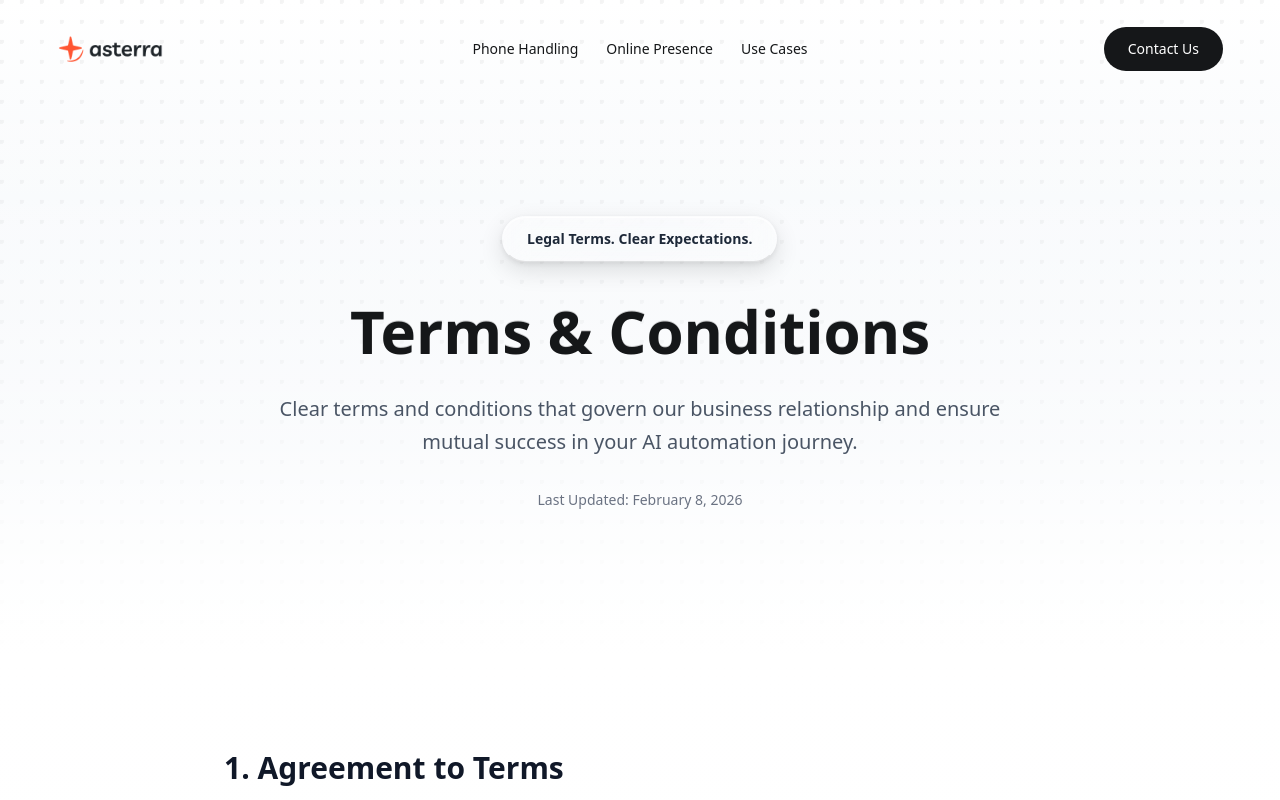
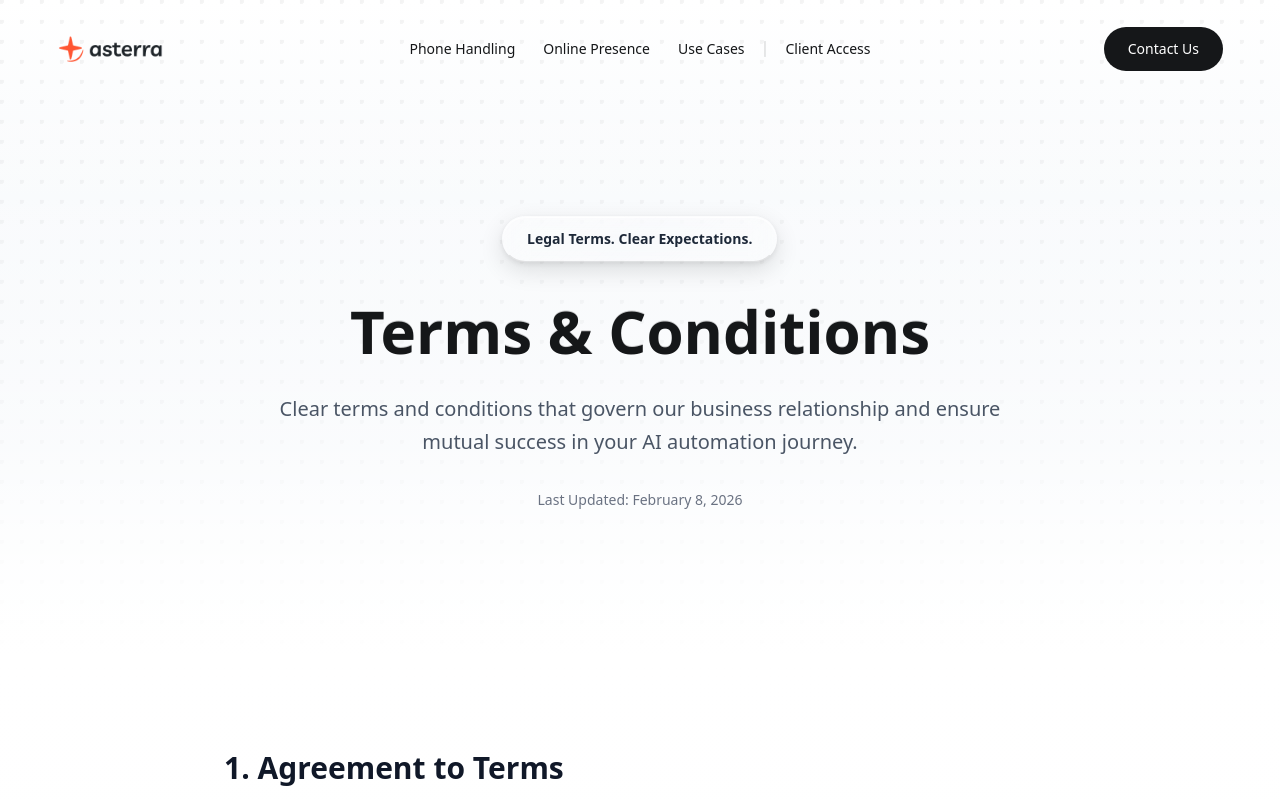
Before and after one commit to YarKakaee/asterra, a Next.js app: page /terms in a window 1280 px wide. Shown: the top 800 px of the page. Built offline with nearby package versions, Linux system fonts and the light colour scheme.

Commit message:
client access navbar

```diff
--- a/app/components/Navbar.js
+++ b/app/components/Navbar.js
@@ -1,6 +1,6 @@
 'use client';
 
-import { useState, useEffect } from 'react';
+import { useState, useEffect, Fragment } from 'react';
 import Image from 'next/image';
 import { motion, AnimatePresence } from 'framer-motion';
 import Link from 'next/link';
@@ -79,6 +79,11 @@ const Navbar = () => {
 			name: 'Use Cases',
 			hasDropdown: false,
 			href: '/#use-cases',
+		},
+		{
+			name: 'Client Access',
+			hasDropdown: false,
+			href: 'https://dashboard.asterra.ca',
 		},
 	];
 
@@ -234,8 +239,8 @@ const Navbar = () => {
 						{/* Center: Desktop Navigation */}
 						<div className="hidden lg:flex items-center gap-1 absolute left-1/2 transform -translate-x-1/2">
 							{navItems.map((item) => (
+								<Fragment key={item.name}>
 									<div
-									key={item.name}
 										className="relative dropdown-trigger"
 										onMouseEnter={() =>
 											item.hasDropdown &&
@@ -247,7 +252,8 @@ const Navbar = () => {
 												const relatedTarget =
 													e.relatedTarget;
 												const relatedEl =
-												relatedTarget instanceof Element
+													relatedTarget instanceof
+													Element
 														? relatedTarget
 														: null;
 												if (
@@ -328,9 +334,12 @@ const Navbar = () => {
 										{/* Clean Dropdown Menu */}
 										<AnimatePresence>
 											{item.hasDropdown &&
-											activeDropdown === item.name && (
+												activeDropdown ===
+													item.name && (
 													<motion.div
-													variants={dropdownVariants}
+														variants={
+															dropdownVariants
+														}
 														initial="hidden"
 														animate="visible"
 														exit="exit"
@@ -341,7 +350,9 @@ const Navbar = () => {
 															)
 														}
 														onMouseLeave={() =>
-														setActiveDropdown(null)
+															setActiveDropdown(
+																null,
+															)
 														}
 													>
 														{/* Invisible bridge area to prevent dropdown from closing when moving mouse through gap */}
@@ -417,6 +428,10 @@ const Navbar = () => {
 												)}
 										</AnimatePresence>
 									</div>
+									{item.name === 'Use Cases' && (
+										<div className="h-4 w-px bg-[#151719]/20 rounded-full mx-1" />
+									)}
+								</Fragment>
 							))}
 						</div>
 
```
Lines whose indentation alone changed are shown as unchanged.
